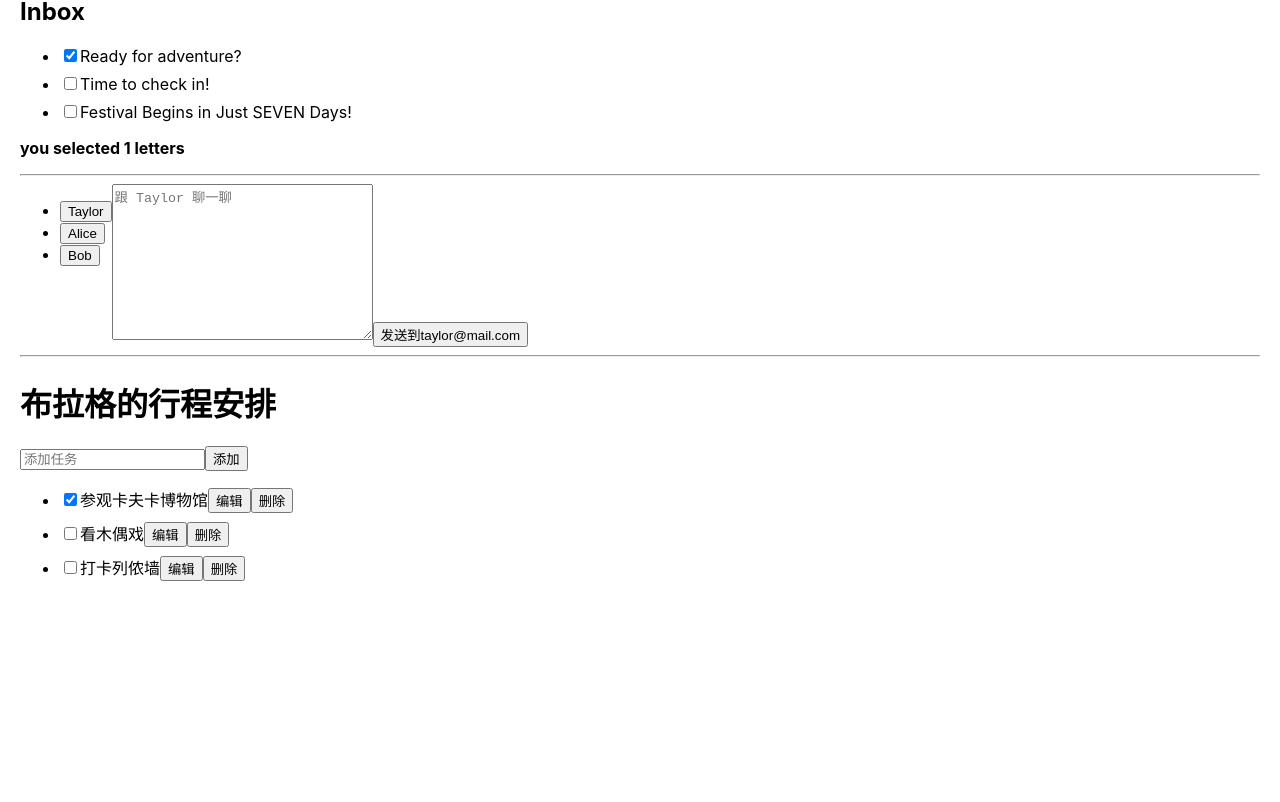
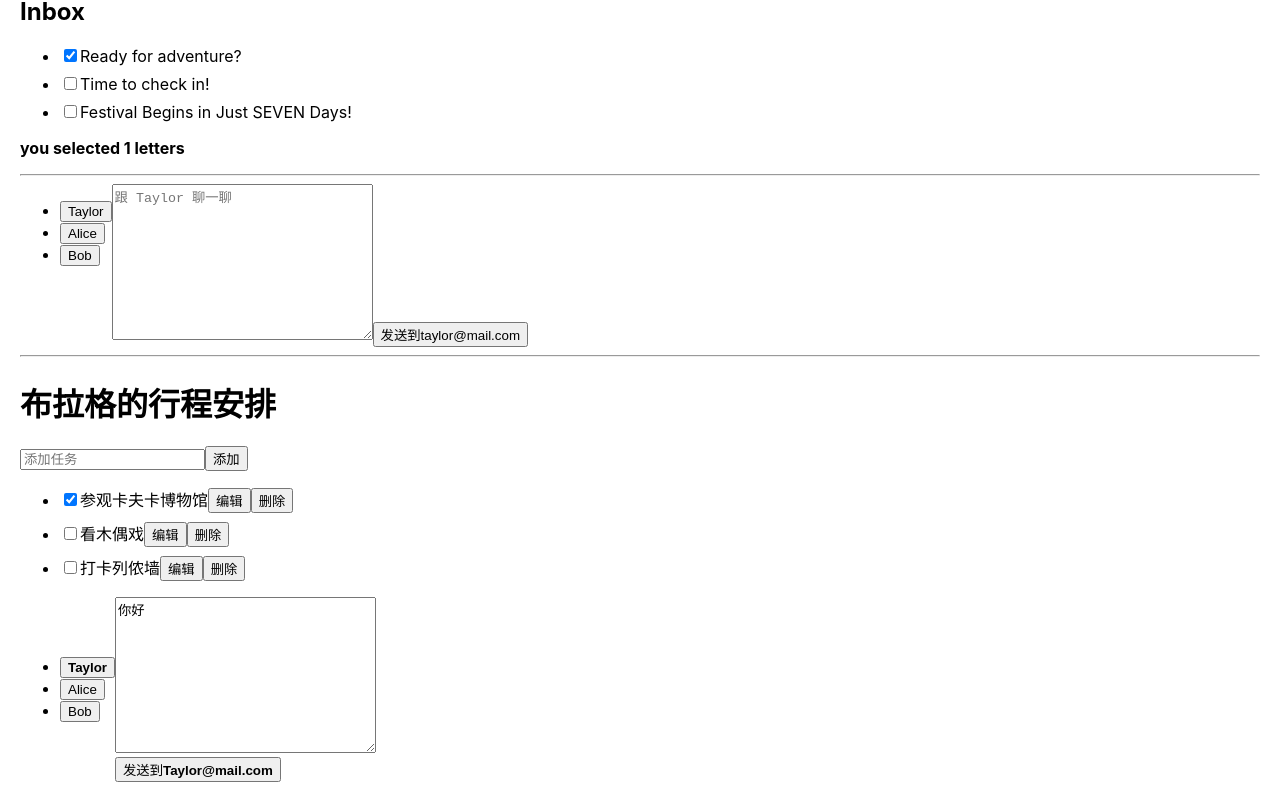
Before and after one commit to Aerolii/study-react-lib, a React (Create React App) app: page / in a window 1280 px wide. Shown: the part 2814-3616 px from the top of the page. Before the commit the page ends 3415 px from the top, so only its background shows below. Built offline with nearby package versions, Linux system fonts and the light colour scheme.

Commit message:
feat: 使用 reducer 重构 messenger

```diff
--- a/src/App.jsx
+++ b/src/App.jsx
@@ -9,6 +9,7 @@ import CreateTravelPlan from './components/state/CreateTravelPlan'
 import ItemsSelected from './components/state/ItemsSelected'
 import MailClient from './components/state/MailClient'
 import TravelPlan from './components/state/TravelPlan'
+import MessengerReducer from './reducer/MessengerReducer'
 import TaskApp from './reducer/TaskApp'
 
 function SearchBar() {
@@ -118,6 +119,7 @@ export default function App() {
       <Messenger />
       <hr />
       <TaskApp />
+      <MessengerReducer />
     </>
   )
 }
--- /dev/null
+++ b/src/reducer/MessengerReducer.jsx
@@ -0,0 +1,111 @@
+import { useReducer } from 'react'
+
+const contacts = [
+  { id: 0, name: 'Taylor', email: 'taylor@mail.com' },
+  { id: 1, name: 'Alice', email: 'alice@mail.com' },
+  { id: 2, name: 'Bob', email: 'bob@mail.com' }
+]
+
+const initialState = {
+  selectedId: 0,
+  message: '你好'
+}
+
+const messengerReducer = (state, action) => {
+  switch (action.type) {
+    case 'change_selection': {
+      return {
+        ...state,
+        selectedId: action.selectedId,
+        message: ''
+      }
+    }
+    case 'edit_message': {
+      return {
+        ...state,
+        message: action.message
+      }
+    }
+
+    case 'send_message': {
+      return {
+        ...state,
+        message: ''
+      }
+    }
+
+    default:
+      throw Error('未知 action: ' + action.type)
+  }
+}
+
+const ContactList = ({ selectedId, contacts, dispatch }) => {
+  return (
+    <section>
+      <ul>
+        {contacts.map((contact) => (
+          <li key={contact.id}>
+            <button
+              onClick={() =>
+                dispatch({ type: 'change_selection', selectedId: contact.id })
+              }
+            >
+              {contact.id === selectedId ? <b>{contact.name}</b> : contact.name}
+            </button>
+          </li>
+        ))}
+      </ul>
+    </section>
+  )
+}
+
+const Chat = ({ message, contact, dispatch }) => {
+  return (
+    <section>
+      <textarea
+        cols="30"
+        rows="10"
+        value={message}
+        placeholder={'和 ' + contact.name + ' 聊天'}
+        onChange={(e) =>
+          dispatch({
+            type: 'edit_message',
+            message: e.target.value
+          })
+        }
+      />
+      <div>
+        <button
+          onClick={() => {
+            alert(`正在发送 "${message}" 到 ${contact.email}`)
+            dispatch({ type: 'send_message', message })
+          }}
+          disabled={!message}
+        >
+          发送到<b>{contact.name}@mail.com</b>
+        </button>
+      </div>
+    </section>
+  )
+}
+
+export default function MessengerReducer() {
+  const [state, dispatch] = useReducer(messengerReducer, initialState)
+  const message = state.message
+  const contact = contacts.find((contact) => contact.id === state.selectedId)
+  return (
+    <div style={{ display: 'flex', alignItems: 'center' }}>
+      <ContactList
+        contacts={contacts}
+        selectedId={state.selectedId}
+        dispatch={dispatch}
+      />
+      <Chat
+        key={contact.id}
+        contact={contact}
+        message={message}
+        dispatch={dispatch}
+      />
+    </div>
+  )
+}
```
